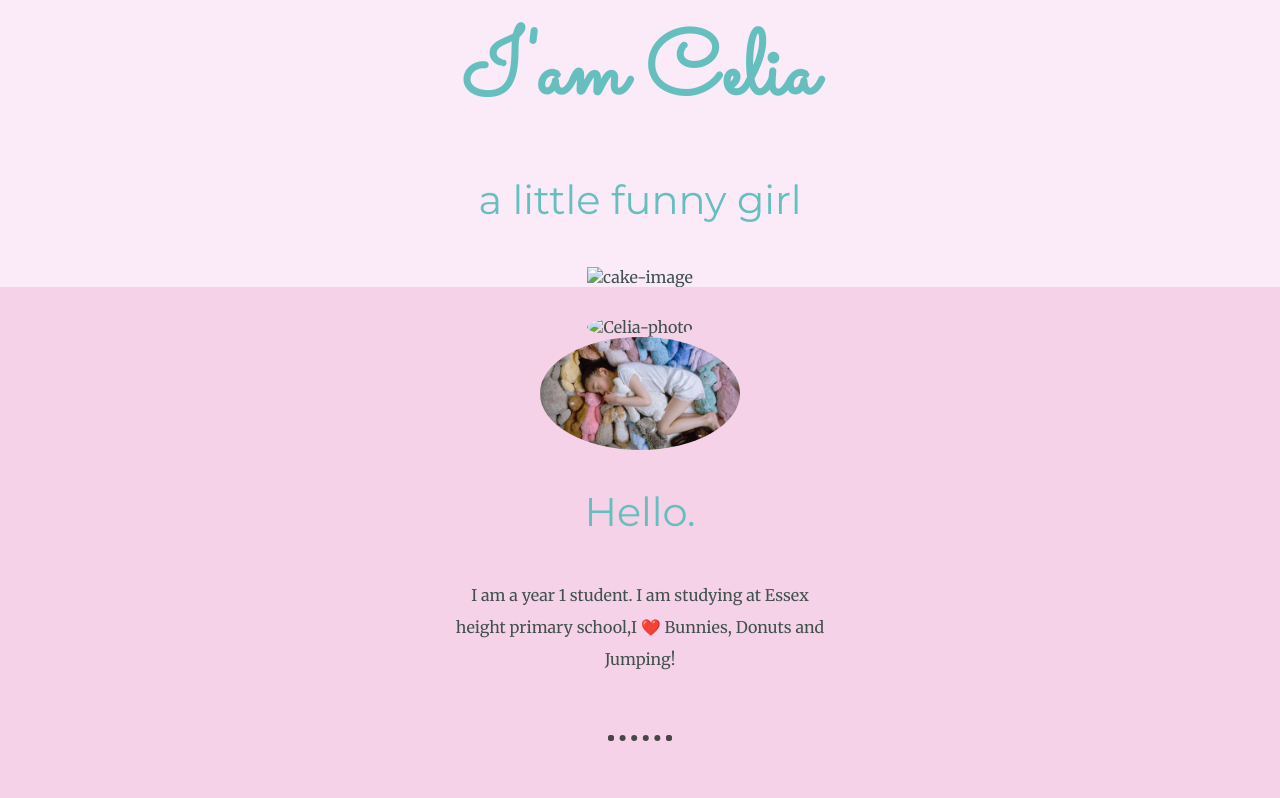
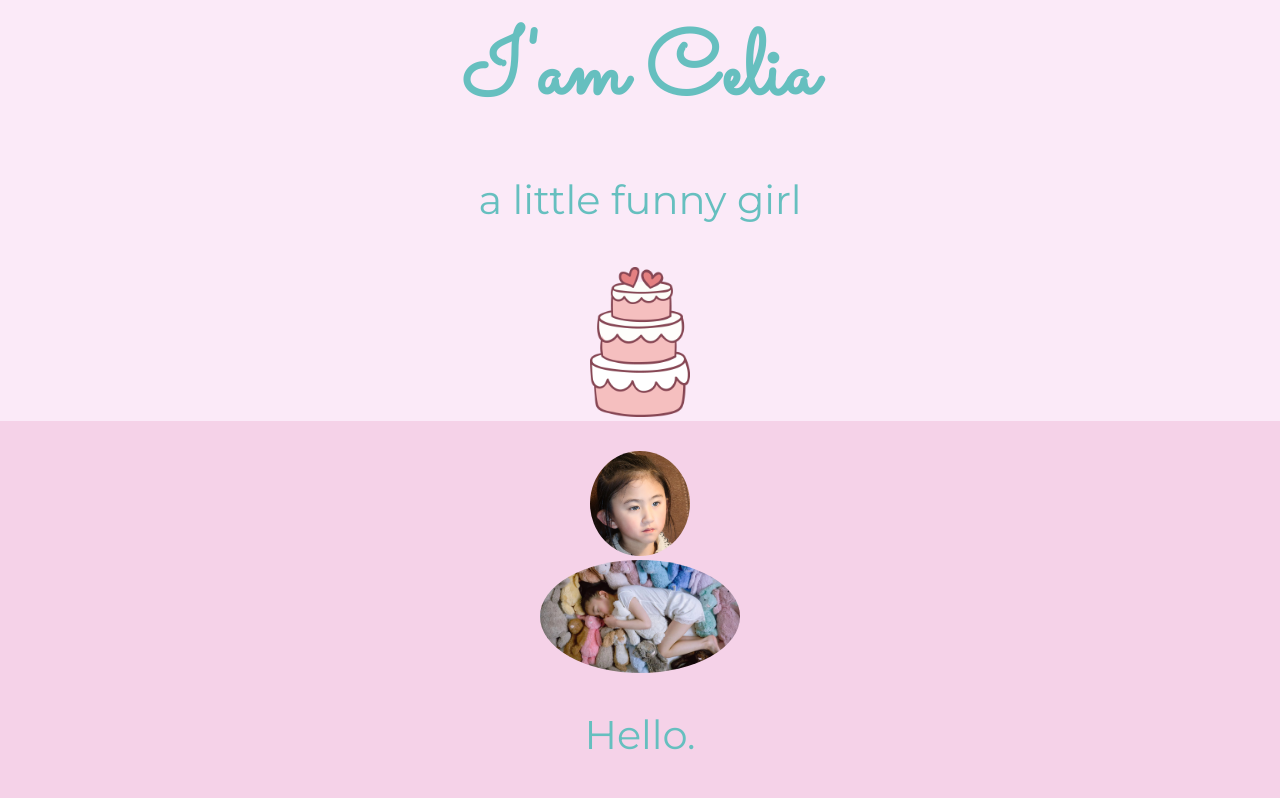
Before and after one commit to Kevintar/Kevintar-AcamemyXi-project_1, a plain HTML site: page index.html in a window 1280 px wide. Shown: the top 798 px of the page. Drawn offline with Linux system fonts and the light colour scheme; the site is published under a folder, as on GitHub Pages, so addresses that start at the root find nothing.

Commit message:
Update index.html

```diff
--- a/index.html
+++ b/index.html
@@ -18,12 +18,12 @@
     <header>
       <h1>I'am Celia</h1>
       <h2>a little funny girl</h2>
-      <img class="cake" src="/images/cake.png" alt="cake-image" />
+      <img class="cake" src="images/cake.png" alt="cake-image" />
     </header>
 
     <section>
       <div>
-        <img class="celia" src="/images/celia.png" alt="Celia-photo" />
+        <img class="celia" src="images/celia.png" alt="Celia-photo" />
         <br />
         <img class="celia1" src="images/Celia1.jpeg" alt="Celia&bunnies" />
         <h2>Hello.</h2>
```
